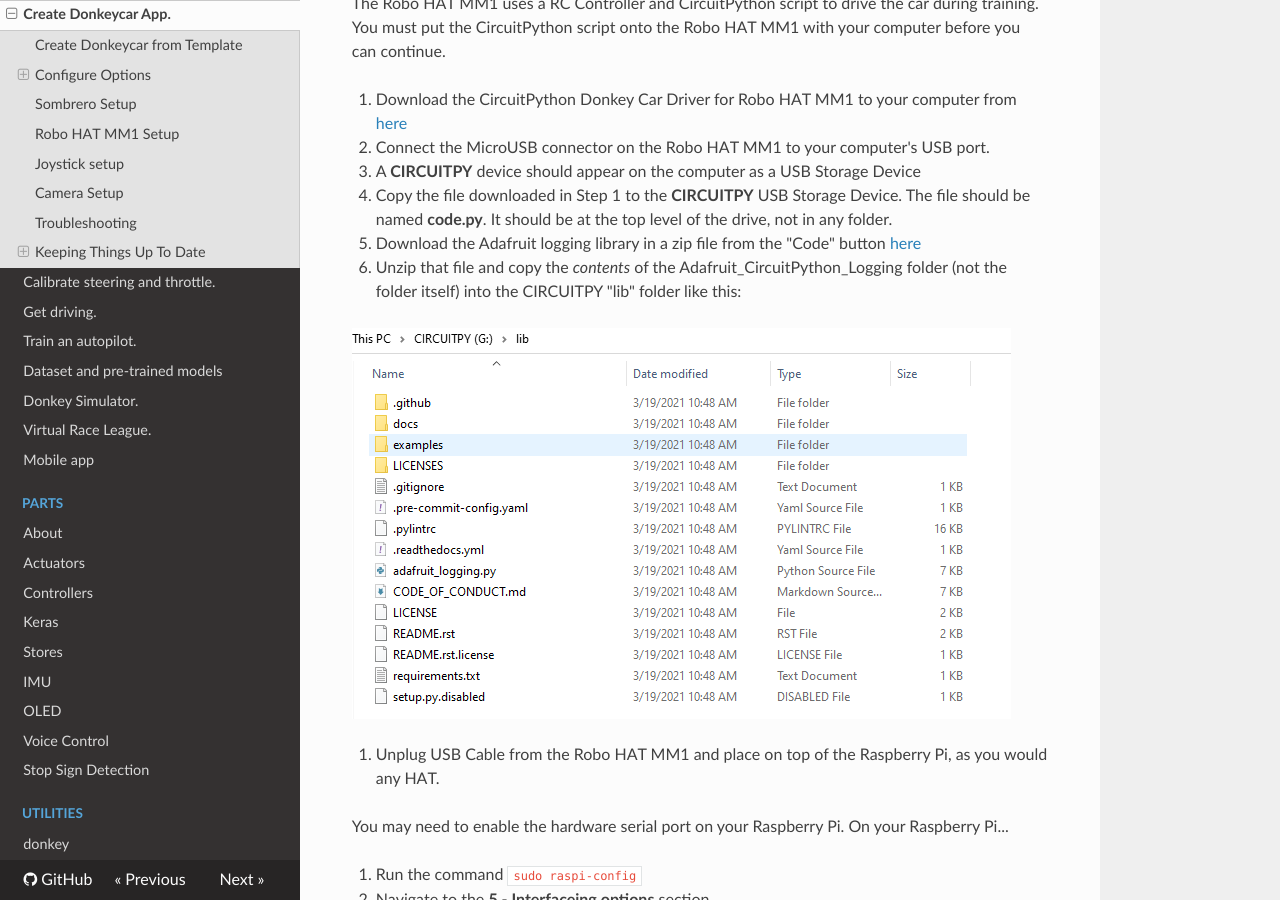
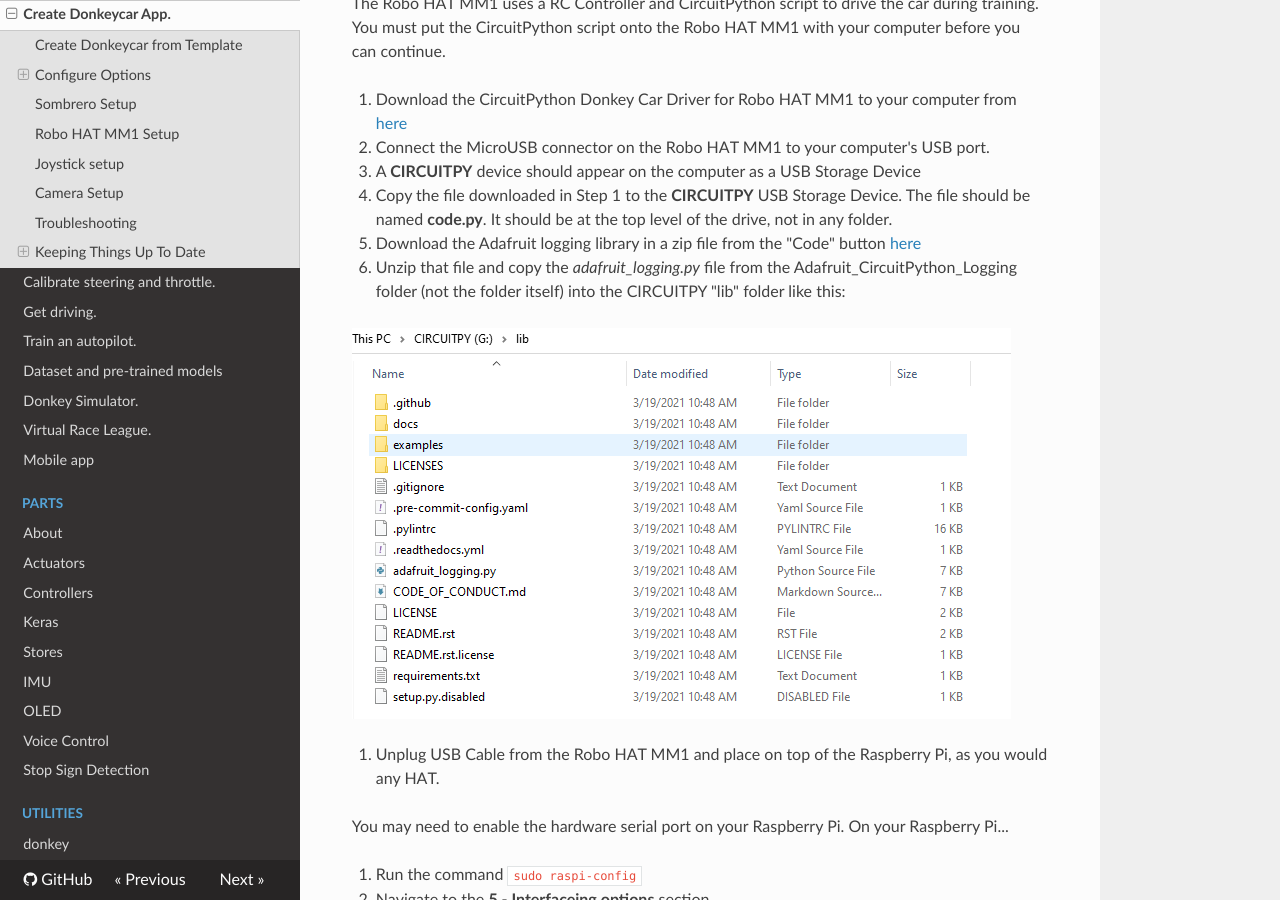
Before and after one commit to autorope/donkeydocs, an MkDocs documentation site: the page built from docs/guide/create_application.md, in a window 1280 px wide and 900 px high, scrolled down 2453 px. Built offline with MkDocs 1.6.1, drawn with Linux system fonts in a browser that asks for light colours; nearby versions of some CDN libraries; old or Windows-style settings are respelled for this version of MkDocs.

Commit message:
Updated to specify only the adafruit_logging file needed.

```diff
--- a/docs/guide/create_application.md
+++ b/docs/guide/create_application.md
@@ -119,7 +119,7 @@ The Robo HAT MM1 uses a RC Controller and CircuitPython script to drive the car
 3.  A __CIRCUITPY__ device should appear on the computer as a USB Storage Device
 4.  Copy the file downloaded in Step 1 to the __CIRCUITPY__ USB Storage Device.  The file should be named __code.py__. It should be at the top level of the drive, not in any folder.
 5.  Download the Adafruit logging library in a zip file from the "Code" button [here](https://github.com/adafruit/Adafruit_CircuitPython_Logging)
-6.  Unzip that file and copy the *contents* of the Adafruit_CircuitPython_Logging folder (not the folder itself) into the CIRCUITPY "lib" folder like this:
+6.  Unzip that file and copy the *adafruit_logging.py* file from the Adafruit_CircuitPython_Logging folder (not the folder itself) into the CIRCUITPY "lib" folder like this:
 
 ![folder](folder.png)
 
```
